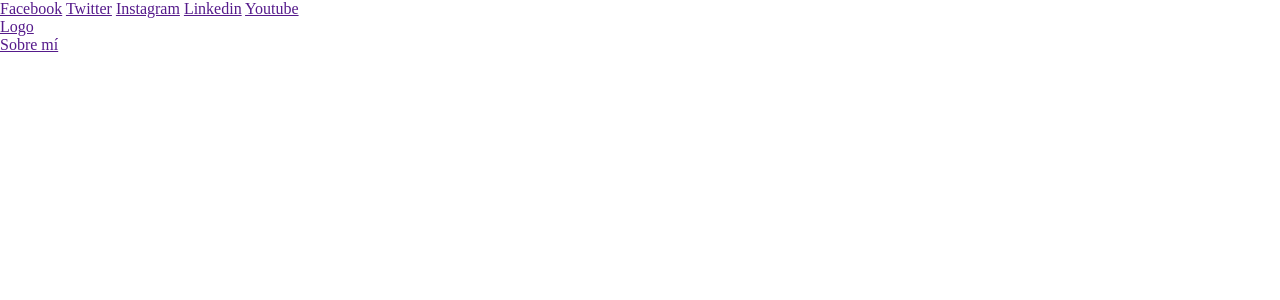
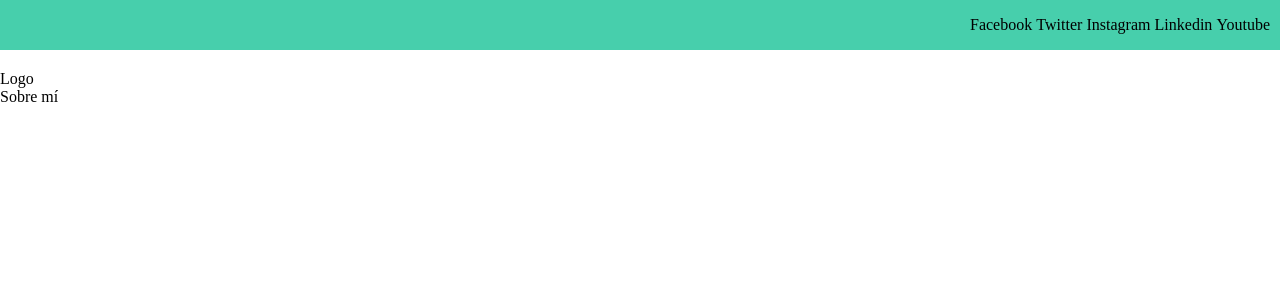
Before and after one commit to diego40g/CursosPlatzi, a PHP site: page / in a window 1280 px wide. Shown: the top 300 px of the page. Run offline with PHP 8.4, Linux system fonts and the light colour scheme.

Commit message:
adding styles on header

```diff
--- a/PracticeCourseCSSGrid/Blog-SPA/css/main.css
+++ b/PracticeCourseCSSGrid/Blog-SPA/css/main.css
@@ -7,3 +7,37 @@ body {
     left: 0;
     right: 0;
 }
+
+a {
+    text-decoration: none;
+    display: inline;
+    color: black;
+}
+
+header {
+    width: 100%;
+    height: 140px;
+    display: grid;
+    grid-template-rows: 1fr 1fr;
+}
+
+header .header-icons-container {
+    width: 100%;
+    height: 50px;
+    display: grid;
+    background-color: #47cfac;
+}
+header .header-icons-container .icons {
+    width: 300px;
+    height: auto;
+    display: flex;
+    justify-items: flex-end;
+    align-items: center;
+    justify-content: space-between;
+    justify-self: end;
+    margin-right: 10px;
+}
+
+header .nav-logo-container {
+
+}
```
